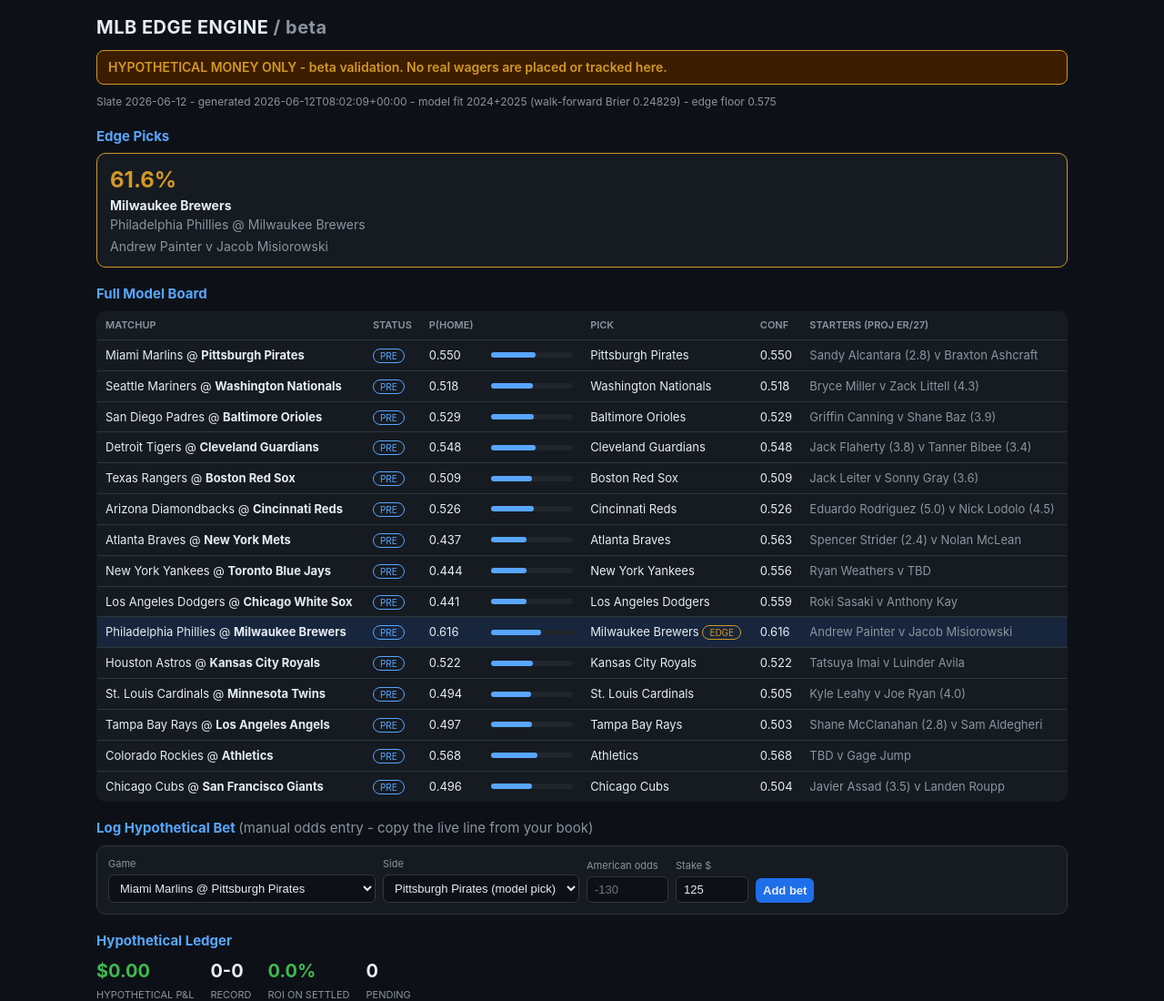
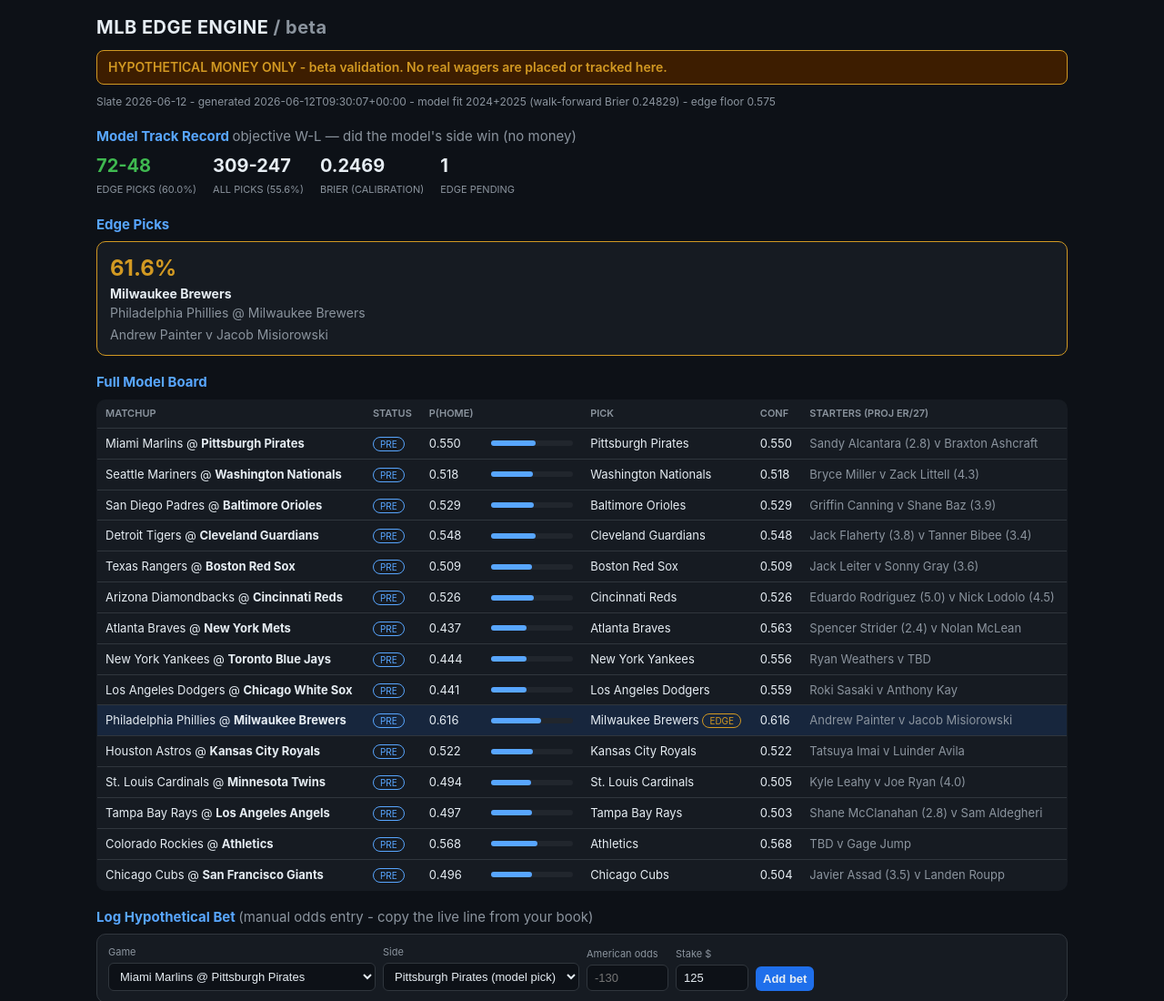
Before and after one commit to kevynsgrin-a11y/mlb-edge-beta, a plain HTML site: page index.html in a window 1280 px wide. Shown: the top 1100 px of the page at 91% size. Drawn offline with Linux system fonts and the light colour scheme; no server answers.

Commit message:
Publish board 2026-06-12

```diff
--- a/data/picks.json
+++ b/data/picks.json
@@ -1,5 +1,5 @@
 {
- "generated_at": "2026-06-12T08:02:09+00:00",
+ "generated_at": "2026-06-12T09:30:07+00:00",
  "date": "2026-06-12",
  "model": {
   "fit_seasons": [
--- /dev/null
+++ b/data/record.json
@@ -0,0 +1,166 @@
+{
+ "updated": "2026-06-12T09:30:09+00:00",
+ "edge": {
+  "w": 72,
+  "l": 48,
+  "pending": 1,
+  "pct": 0.6,
+  "brier": 0.2381
+ },
+ "all": {
+  "w": 309,
+  "l": 247,
+  "pending": 15,
+  "pct": 0.556,
+  "brier": 0.2469
+ },
+ "by_date": [
+  {
+   "date": "2026-06-12",
+   "edge_w": 0,
+   "edge_l": 0,
+   "all_w": 0,
+   "all_l": 0
+  },
+  {
+   "date": "2026-06-11",
+   "edge_w": 1,
+   "edge_l": 0,
+   "all_w": 6,
+   "all_l": 1
+  },
+  {
+   "date": "2026-06-10",
+   "edge_w": 1,
+   "edge_l": 0,
+   "all_w": 5,
+   "all_l": 10
+  },
+  {
+   "date": "2026-06-09",
+   "edge_w": 0,
+   "edge_l": 0,
+   "all_w": 9,
+   "all_l": 6
+  },
+  {
+   "date": "2026-06-08",
+   "edge_w": 1,
+   "edge_l": 0,
+   "all_w": 6,
+   "all_l": 2
+  },
+  {
+   "date": "2026-06-07",
+   "edge_w": 3,
+   "edge_l": 1,
+   "all_w": 9,
+   "all_l": 6
+  },
+  {
+   "date": "2026-06-06",
+   "edge_w": 3,
+   "edge_l": 0,
+   "all_w": 10,
+   "all_l": 4
+  },
+  {
+   "date": "2026-06-05",
+   "edge_w": 3,
+   "edge_l": 1,
+   "all_w": 8,
+   "all_l": 7
+  },
+  {
+   "date": "2026-06-04",
+   "edge_w": 1,
+   "edge_l": 2,
+   "all_w": 4,
+   "all_l": 5
+  },
+  {
+   "date": "2026-06-03",
+   "edge_w": 1,
+   "edge_l": 3,
+   "all_w": 5,
+   "all_l": 10
+  },
+  {
+   "date": "2026-06-02",
+   "edge_w": 2,
+   "edge_l": 2,
+   "all_w": 8,
+   "all_l": 7
+  },
+  {
+   "date": "2026-06-01",
+   "edge_w": 1,
+   "edge_l": 1,
+   "all_w": 3,
+   "all_l": 6
+  },
+  {
+   "date": "2026-05-31",
+   "edge_w": 3,
+   "edge_l": 1,
+   "all_w": 11,
+   "all_l": 4
+  },
+  {
+   "date": "2026-05-30",
+   "edge_w": 1,
+   "edge_l": 2,
+   "all_w": 9,
+   "all_l": 6
+  },
+  {
+   "date": "2026-05-29",
+   "edge_w": 2,
+   "edge_l": 0,
+   "all_w": 12,
+   "all_l": 3
+  },
+  {
+   "date": "2026-05-28",
+   "edge_w": 0,
+   "edge_l": 3,
+   "all_w": 2,
+   "all_l": 4
+  },
+  {
+   "date": "2026-05-27",
+   "edge_w": 2,
+   "edge_l": 0,
+   "all_w": 10,
+   "all_l": 5
+  },
+  {
+   "date": "2026-05-26",
+   "edge_w": 3,
+   "edge_l": 0,
+   "all_w": 9,
+   "all_l": 6
+  },
+  {
+   "date": "2026-05-25",
+   "edge_w": 2,
+   "edge_l": 1,
+   "all_w": 7,
+   "all_l": 6
+  },
+  {
+   "date": "2026-05-24",
+   "edge_w": 1,
+   "edge_l": 3,
+   "all_w": 6,
+   "all_l": 9
+  },
+  {
+   "date": "2026-05-23",
+   "edge_w": 1,
+   "edge_l": 2,
+   "all_w": 4,
+   "all_l": 10
+  }
+ ]
+}
--- a/index.html
+++ b/index.html
@@ -53,6 +53,9 @@
 <div class="banner">HYPOTHETICAL MONEY ONLY - beta validation. No real wagers are placed or tracked here.</div>
 <div class="meta" id="meta">loading board...</div>
 
+<h2>Model Track Record <span class="dim" style="font-weight:400">objective W-L — did the model's side win (no money)</span></h2>
+<div class="stats" id="record"><span class="dim">loading record...</span></div>
+
 <h2>Edge Picks</h2>
 <div class="cards" id="edgeCards"><span class="dim">-</span></div>
 
@@ -98,6 +101,20 @@
     `Slate ${BOARD.date} - generated ${BOARD.generated_at} - model fit ${BOARD.model.fit_seasons.join("+")} ` +
     `(walk-forward Brier ${BOARD.model.walkforward_brier}) - edge floor ${BOARD.model.confidence_floor}`;
   renderBoard(); renderSlipOptions();
+}
+
+async function fetchRecord() {
+  try {
+    const r = await fetch("data/record.json", {cache:"no-store"});
+    if (!r.ok) return;
+    const d = await r.json();
+    const e = d.edge, a = d.all;
+    $("#record").innerHTML =
+      `<div class="stat"><b class="${e.pct >= 0.524 ? "pos" : "neg"}">${e.w}-${e.l}</b><span>edge picks (${(e.pct*100).toFixed(1)}%)</span></div>` +
+      `<div class="stat"><b>${a.w}-${a.l}</b><span>all picks (${(a.pct*100).toFixed(1)}%)</span></div>` +
+      `<div class="stat"><b>${a.brier ?? "-"}</b><span>brier (calibration)</span></div>` +
+      `<div class="stat"><b>${e.pending}</b><span>edge pending</span></div>`;
+  } catch (e) { /* record optional */ }
 }
 
 async function fetchLive(dates) {
@@ -258,6 +275,7 @@
 
 (async () => {
   await fetchBoard();
+  await fetchRecord();
   await refresh();
   setInterval(refresh, 60000);
 })();
```
